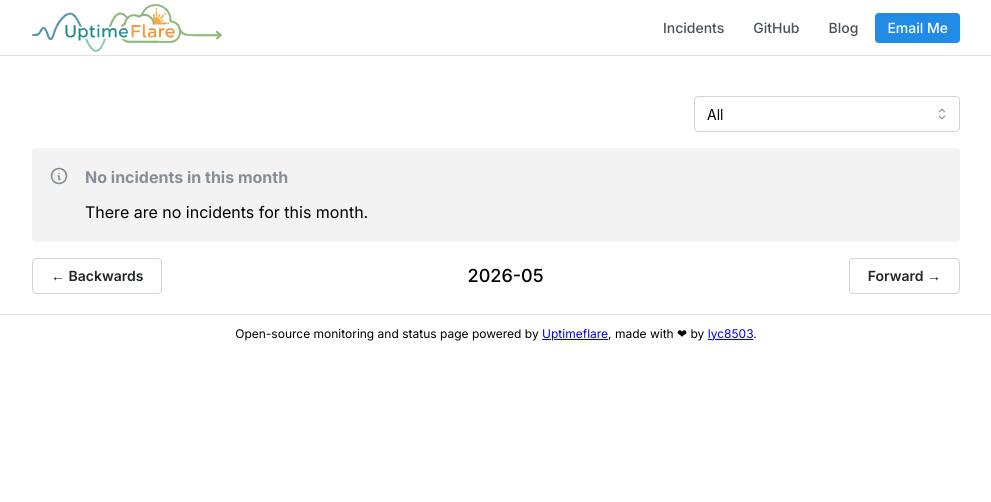
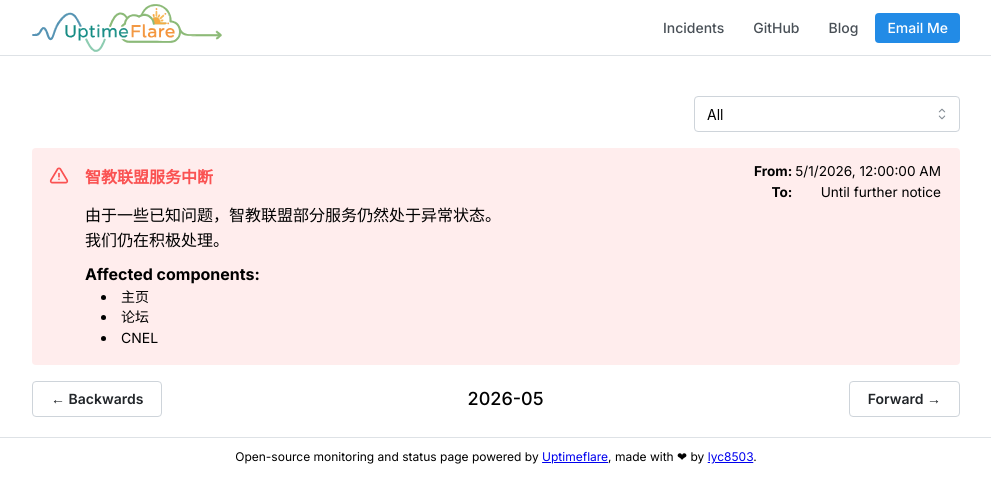
Before and after one commit to xuanxuan1231/uptimeflare-stcn, a Next.js app: page /incidents in a window 1280 px wide. Shown: the top 502 px of the page, without its empty margins (144-1135 px from the left). Built offline with nearby package versions, Linux system fonts and the light colour scheme.

Commit message:
更新 uptime.config.ts

```diff
--- a/uptime.config.ts
+++ b/uptime.config.ts
@@ -159,13 +159,13 @@ const workerConfig: WorkerConfig = {
 const maintenances: MaintenanceConfig[] = [
   {
     // [Optional] Monitor IDs to be affected by this maintenance
-    //monitors: ['foo_monitor', 'bar_monitor'],
+    monitors: ['stcn', 'stcn_forum', 'stcn_cnel'],
     // [Optional] default to "Scheduled Maintenance" if not specified
     title: '智教联盟服务中断',
     // Description of the maintenance, will be shown at status page
     body: '由于一些已知问题，智教联盟部分服务仍然处于异常状态。\n我们仍在积极处理。',
     // Start time of the maintenance, in UNIX timestamp or ISO 8601 format
-    start: '2026-05-1T08:00:00+08:00',
+    start: '2026-05-01T08:00:00+08:00',
     // [Optional] end time of the maintenance, in UNIX timestamp or ISO 8601 format
     // if not specified, the maintenance will be considered as on-going
     //end: '2050-01-01T00:00:00+08:00',
```
